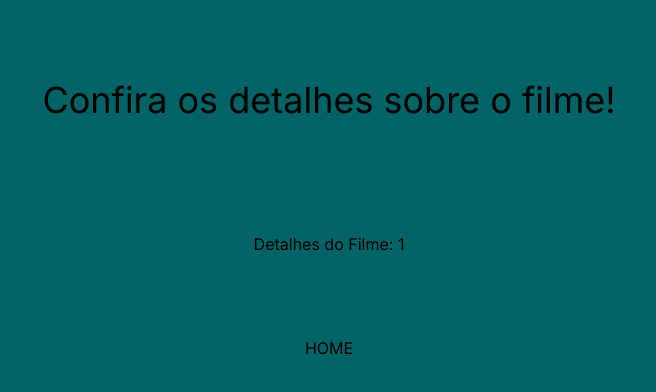
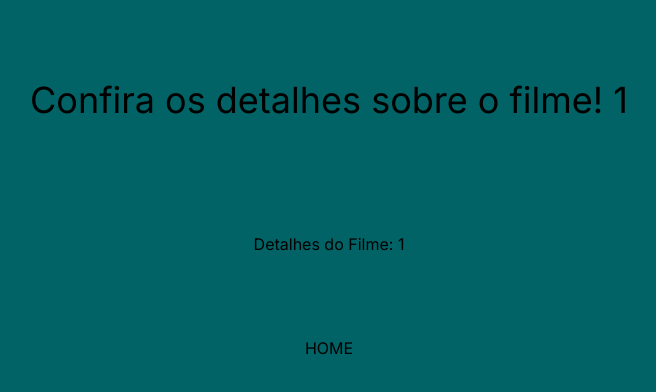
Before and after one commit to AlexandrePadilhaa/Consulta_TMDB, a Next.js app: page /moviePage/1 in a window 1280 px wide. Shown: the top 392 px of the page, without its empty margins (311-967 px from the left). Built offline with nearby package versions, Linux system fonts and the light colour scheme.

Commit message:
rota dinamica para pagina detalhes filme

```diff
--- a/src/app/moviePage/[movieName]/page.tsx
+++ b/src/app/moviePage/[movieName]/page.tsx
@@ -4,15 +4,17 @@ import MovieDetails from "../movieDetails";
 export default function moviePage({ params }: {
     params: { movieName: string }
 }) {
-
+    const name = decodeURIComponent(params.movieName);
 
     return (
 
         <main className="flex flex-col items-center justify-center gap-20">
 
-            <h1 className="md:text-4xl text-xl mb-8 pt-20">Confira os detalhes sobre o filme!</h1>
-            <MovieDetails movieName={params.movieName} />
+            <h1 className="md:text-4xl text-xl mb-8 pt-20">Confira os detalhes sobre o filme! {name}</h1>
+            <MovieDetails movieName={name} />
+
             <Link href="/">HOME</Link>
+
         </main>
 
     );
```
